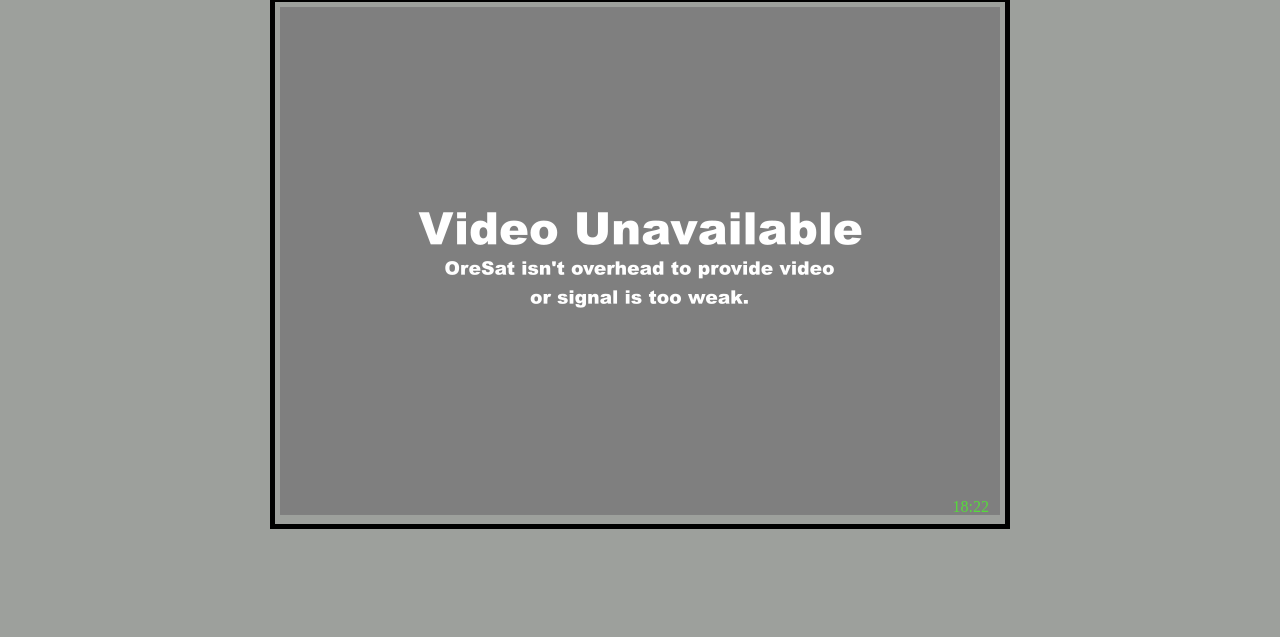
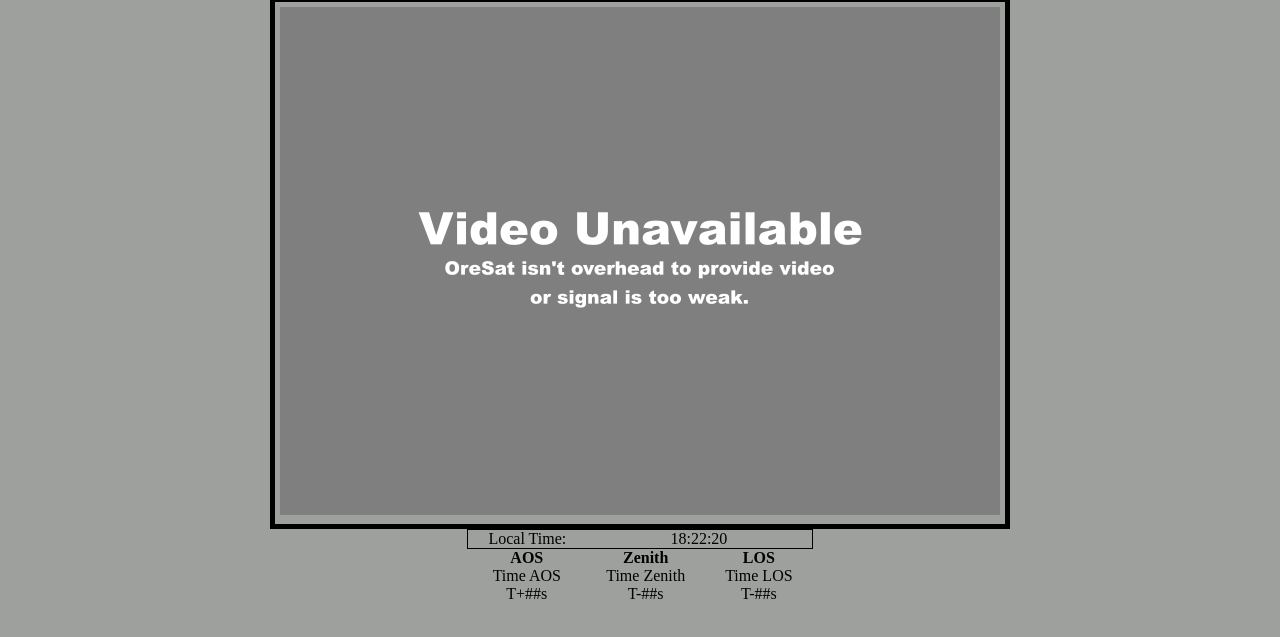
Before and after one commit to oresat/oresat-live-handheld-ground-station, a plain HTML site: page website/index.html in a window 1280 px wide. Shown: the part 53-690 px from the top of the page. Drawn offline with Linux system fonts and the light colour scheme.

Commit message:
Added new display section for useful times
Local time is no longer over streaming images.

```diff
--- a/website/assets/HuGS.css
+++ b/website/assets/HuGS.css
@@ -8,6 +8,7 @@ Defining variables to use throughout this CSS file
   --nav-hover-text: rgb(254, 255, 254);
   --nav-hover-bg: rgb(65, 66, 65);
   --overlay-text: rgb(86, 219, 59);
+  --info-color  : rgb(0, 0, 0);
 }
 
 /* Reset margins and padding for everything */
@@ -22,7 +23,7 @@ body {
 }
 /*=======================================*/
 /* Header bar at top of page             */
-/* Style the navigation bar */
+/* Style the navigation bar              */
 .topnav {
     overflow: hidden;
     background-color: var(--nav-bar-bg);
@@ -78,7 +79,7 @@ body {
 }
 
 /*=======================================*/
-/* Formats for image with overlayed text */
+/* Borders and formatting for stream     */
 #colon { visibility:hidden }
 .stream-wrapper {
     text-align: center;
@@ -96,6 +97,41 @@ body {
 .stream-container img {
     width: 100%;
 }
+
+.stream-info-wrapper {
+    position: inherit;
+    text-align: center;
+    color: var(--info-color);
+    margin: auto;
+}
+
+th, td {
+    padding-left: 20px;
+    padding-right: 20px;
+    border-bottom: 1px black;
+}
+
+tr.top td {
+    border-top: thin solid black;
+  }
+
+  tr.bottom td {
+    border-bottom: thin solid black;
+  }
+
+  tr.row td:first-child {
+    border-left: thin solid black;
+  }
+
+  tr.row td:last-child {
+    border-right: thin solid black;
+  }
+
+
+/*=======================================*/
+/* Formats for image with overlayed text
+   Put these classes in the same div as the
+   image you want text over              */
 
 .bottom-left {
     position: absolute;
--- a/website/index.html
+++ b/website/index.html
@@ -60,11 +60,26 @@
 <div class="stream-wrapper">
   <div class="stream-container">
     <img id="live-stream" src="/latest.jpg" onerror="this.src='assets/img/stream_error.png'" alt="Live Stream">
+  </div>
 
-    <div class="bottom-right">
-        <span id="hours"></span><span id="colon">:</span><span id="minutes"></span>
-    </div>
-  </div>
+
+
+  <br>
+  <table class="stream-info-wrapper" cellspacing="0">
+      <tr class="top bottom row">
+        <td>Local Time:</td>
+        <td colspan=2><span id="hours"></span><span id="colon">:</span><span id="minutes"></span><span id="colon2">:</span><span id="seconds"></span></td>
+      </tr>
+    <tr>
+      <th>AOS</th><th>Zenith</th><th>LOS</th>
+    </tr>
+    <tr>
+      <td>Time AOS</td><td>Time Zenith</td><td>Time LOS</td>
+    </tr>
+    <tr>
+      <td>T+##s</td><td>T-##s</td><td>T-##s</td>
+    </tr>
+  </table>
 
 </div>
 </body>
@@ -72,11 +87,13 @@
 <script type="text/javascript">
 var toggle = true;
 setInterval(function() {
-  var d = new Date().toLocaleTimeString('en-US', { hour12: false, hour: 'numeric', minute: 'numeric' });
+  var d = new Date().toLocaleTimeString('en-US', { hour12: false, hour: 'numeric', minute: 'numeric' , second: 'numeric'});
   var parts = d.split(":");
   $('#hours').text(parts[0]);
   $('#minutes').text(parts[1]);
+  $('#seconds').text(parts[2]);
   $("#colon").css({ visibility: toggle?"visible":"hidden"});
+  $("#colon2").css({ visibility: toggle?"visible":"hidden"});
   toggle=!toggle;
 },1000);
 </script>
```
